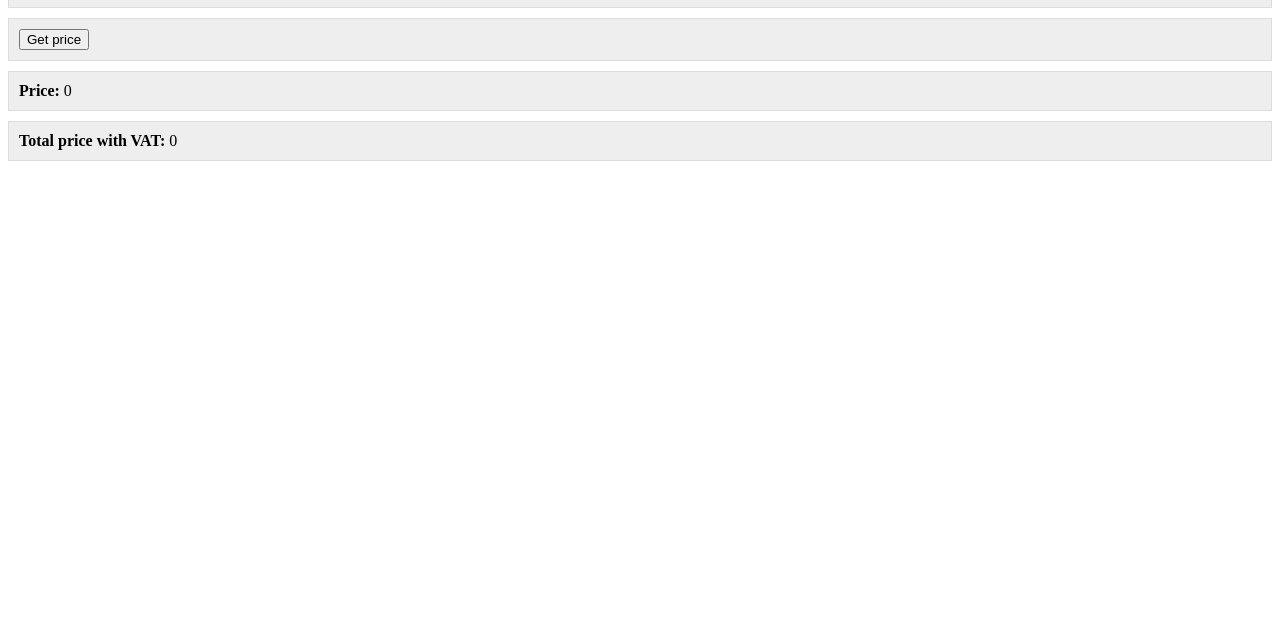
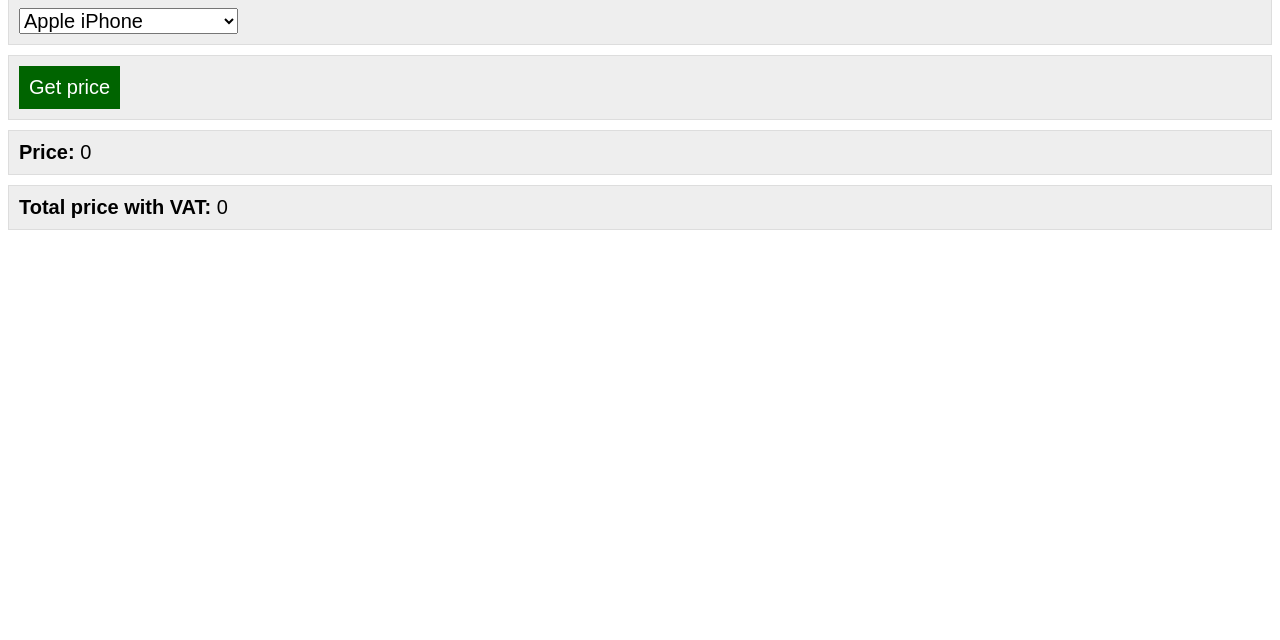
Before and after one commit to alininayeh/javascript-type-checking, a website: page demo/typescript/index.html in a window 1280 px wide. Shown: the part 160-800 px from the top of the page. Drawn offline with Linux system fonts and the light colour scheme.

Commit message:
Make stuff bigger

```diff
--- a/demo/typescript/index.html
+++ b/demo/typescript/index.html
@@ -4,8 +4,13 @@
   <meta charset="UTF-8">
   <meta name="viewport" content="width=device-width, initial-scale=1.0">
   <meta http-equiv="X-UA-Compatible" content="ie=edge">
-  <title>Document</title>
+  <title>Demo</title>
   <style>
+    body {
+      font-size: 20px;
+      font-family: sans-serif;
+    }
+
     .row {
       border: 1px solid #ddd;
       background: #eee;
@@ -13,8 +18,24 @@
       margin-bottom: 10px;
     }
 
+    h1, h2 {
+      text-align: center;
+    }
+
     h2 {
       color: red;
+    }
+
+    select {
+      font-size: 20px;
+    }
+
+    button {
+      background: darkgreen;
+      border: 0;
+      padding: 10px;
+      font-size: 20px;
+      color: white;
     }
   </style>
 </head>
```
Also changed, not shown: the-problem/without-type-checking/index.html (+15 -0 lines).
